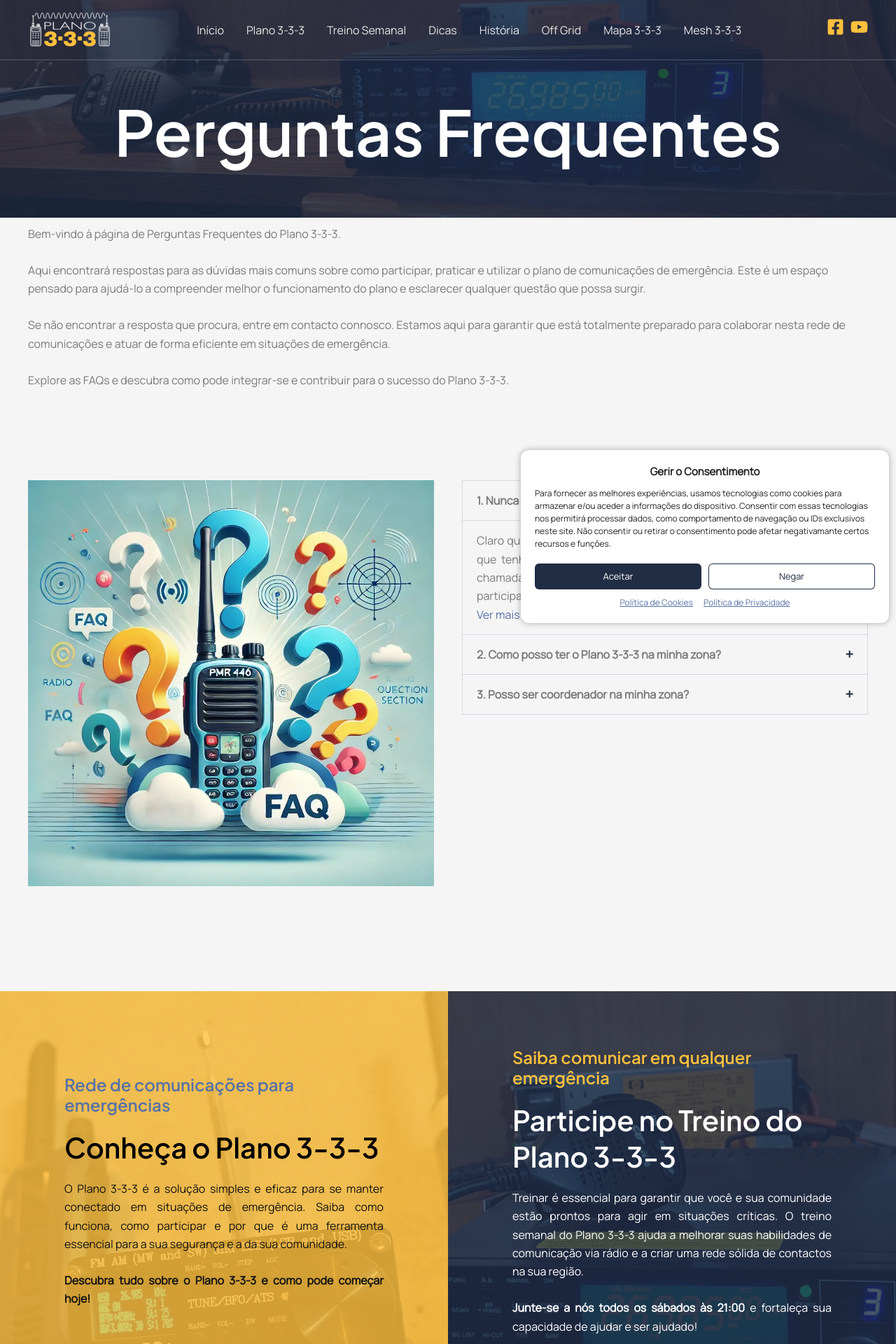
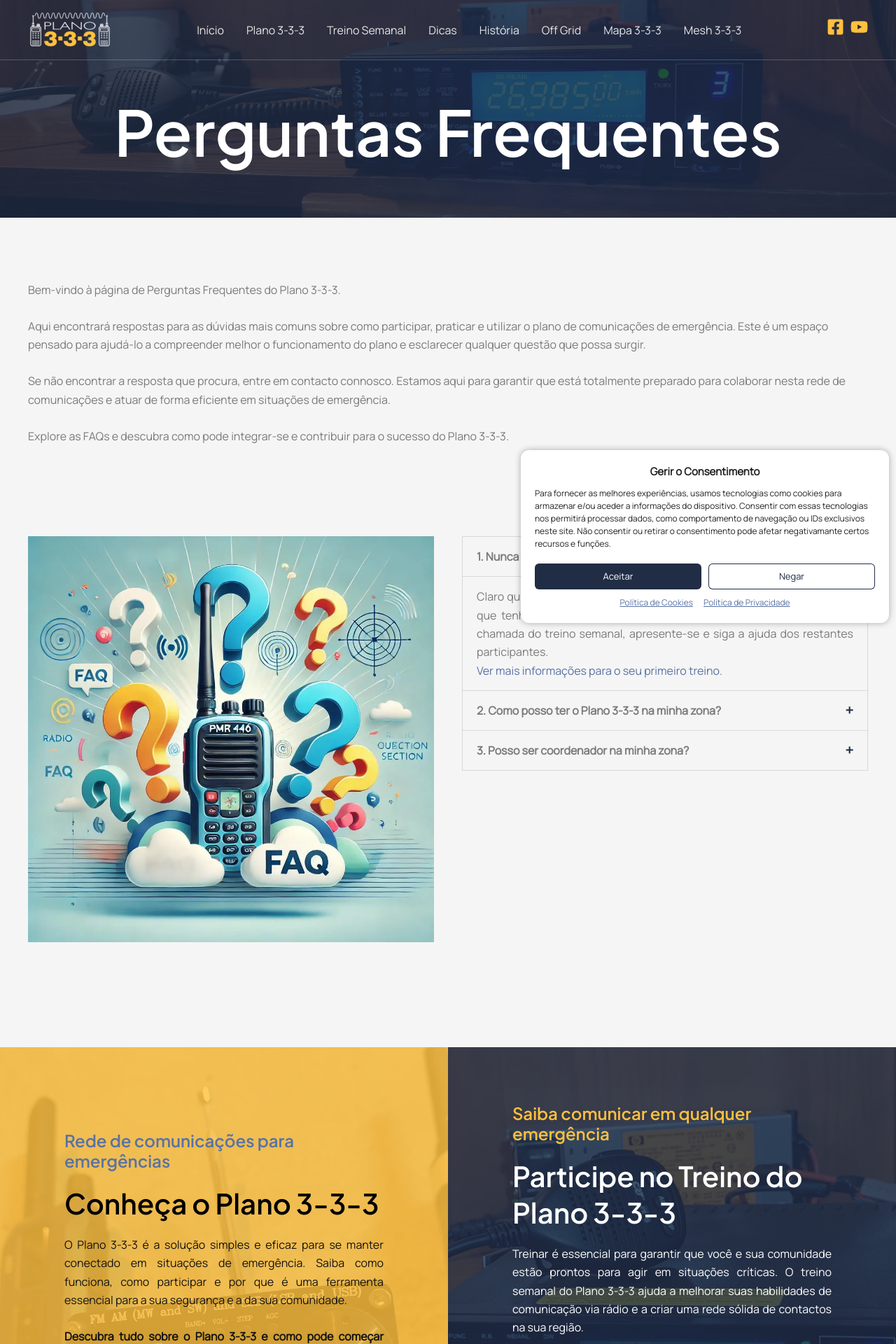
Before and after one commit to Plano333/web333, a Jekyll site: the page built from faq.md, in a window 1280 px wide. Shown: the top 1920 px of the page at 70% size. Built offline with Jekyll 4.4.1, drawn with Linux system fonts in a browser that asks for light colours; some web fonts are replaced.

Commit message:
Footer and intro spacing match the original
- footer padding and tablet row gap: footer height now within 3px at all widths
- FAQ and Biblioteca intro text starts 80px lower, as in the original

```diff
--- a/assets/css/main.css
+++ b/assets/css/main.css
@@ -61,7 +61,7 @@ h4.thin { font-weight: 400; }
 /* layout */
 .container { max-width: 1240px; margin: 0 auto; padding: 0 20px; }
 .section { padding-left: max(20px, calc((100% - 1200px) / 2)); padding-right: max(20px, calc((100% - 1200px) / 2)); }
-.section > :last-child, .col > :last-child, .row > .col > :last-child, [class*="bg-"] > :last-child { margin-bottom: 0; }
+.section > :last-child, .col > :last-child, .row > .col > :last-child, [class*="bg-"] > :last-child, .section > [class^="pt-"] > :last-child { margin-bottom: 0; }
 /* Elementor-style 20px gap around block components, in sections and columns */
 :is(.section, .col) > * + :is(.img, .icon-box, .image-box, .btn, .buttons, .accordion, .video, .map, .divider, .stats, .social, .row, .push-right),
 :is(.section, .col) > :is(.img, .icon-box, .image-box, .video, .map, .divider, .stats, .accordion, .social) + * { margin-top: var(--gap); }
@@ -258,7 +258,7 @@ iframe.video::after { display: none; }
 .site-footer .social a { color: var(--yellow); }
 .site-footer .social .icon { width: 22px; height: 22px; }
 .site-footer .social a:hover { color: var(--gold); }
-.footer-grid { display: grid; grid-template-columns: repeat(4, 1fr); gap: 50px; padding-top: 100px; padding-bottom: 72px; }
+.footer-grid { display: grid; grid-template-columns: repeat(4, 1fr); gap: 50px; padding-top: 100px; padding-bottom: 45px; }
 .site-footer h2 { font-size: 22px; color: var(--yellow); margin-bottom: 25px; }
 .site-footer ul { list-style: none; margin: 0; padding: 0; }
 .footer-bottom { border-top: 1px solid rgba(195, 193, 193, .27); }
@@ -316,7 +316,7 @@ iframe.video::after { display: none; }
   .cta { flex-direction: column; }
   .cta-card { min-height: 0; padding: 50px; }
   .cta-inner { max-width: 500px; }
-  .footer-grid { grid-template-columns: 1fr 1fr; padding: 80px 40px; text-align: center; }
+  .footer-grid { grid-template-columns: 1fr 1fr; row-gap: 20px; padding: 80px 40px; text-align: center; }
   .site-footer h2 { font-size: 20px; }
   .footer-bottom .container { padding-left: 40px; padding-right: 40px; }
 }
--- a/faq.md
+++ b/faq.md
@@ -11,6 +11,8 @@ permalink: "/faq/"
 
 <section class="section pt-1 pb-4" markdown="1">
 
+<div class="pt-8" markdown="1">
+
 Bem-vindo à página de Perguntas Frequentes do Plano 3-3-3.
 
 Aqui encontrará respostas para as dúvidas mais comuns sobre como participar, praticar e utilizar o plano de comunicações de emergência. Este é um espaço pensado para ajudá-lo a compreender melhor o funcionamento do plano e esclarecer qualquer questão que possa surgir.
@@ -18,6 +20,8 @@ Aqui encontrará respostas para as dúvidas mais comuns sobre como participar, p
 Se não encontrar a resposta que procura, entre em contacto connosco. Estamos aqui para garantir que está totalmente preparado para colaborar nesta rede de comunicações e atuar de forma eficiente em situações de emergência.
 
 Explore as FAQs e descubra como pode integrar-se e contribuir para o sucesso do Plano 3-3-3.
+
+</div>
 
 </section>
 
```
Also changed, not shown: biblioteca.md (+4 -0 lines).
